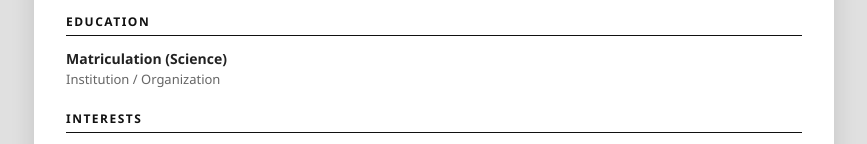
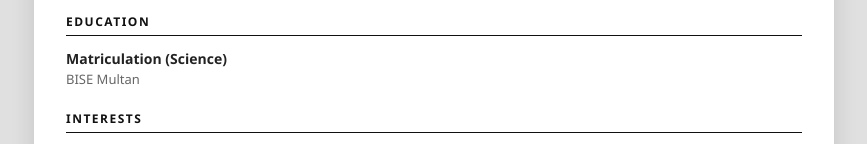
Before and after one commit to ZainMushtaq9/Ali, a plain HTML site: page index.html in a window 1280 px wide. Shown: the part 558-702 px from the top of the page, without its empty margins (206-1073 px from the left). Drawn offline with nearby package versions, Linux system fonts and the light colour scheme.

Commit message:
Update index.html

```diff
--- a/index.html
+++ b/index.html
@@ -215,7 +215,7 @@
         <div class="section-title">Education</div>
         <div class="item">
           <div class="item-title">Matriculation (Science)</div>
-          <div class="item-sub">Institution / Organization</div>
+          <div class="item-sub">BISE Multan</div>
         </div>
       </div>
 
```
